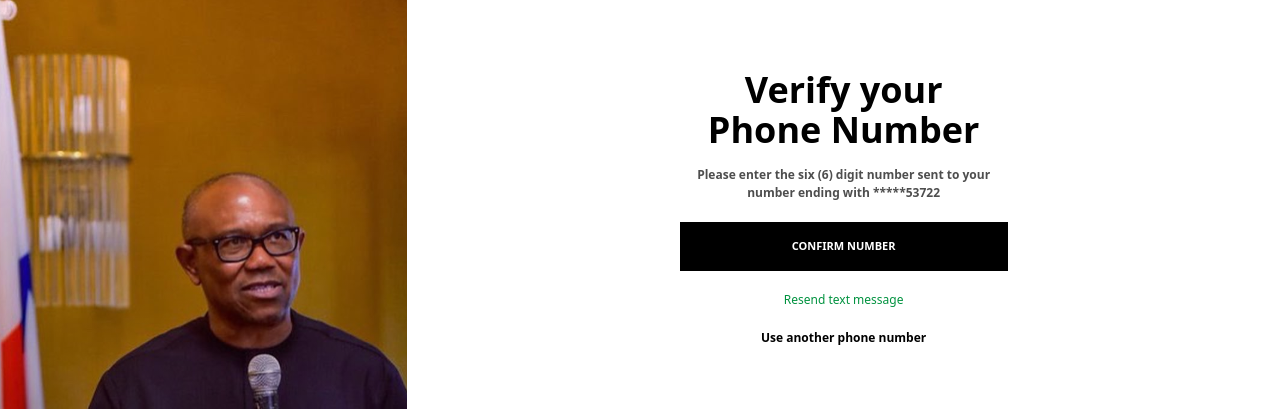
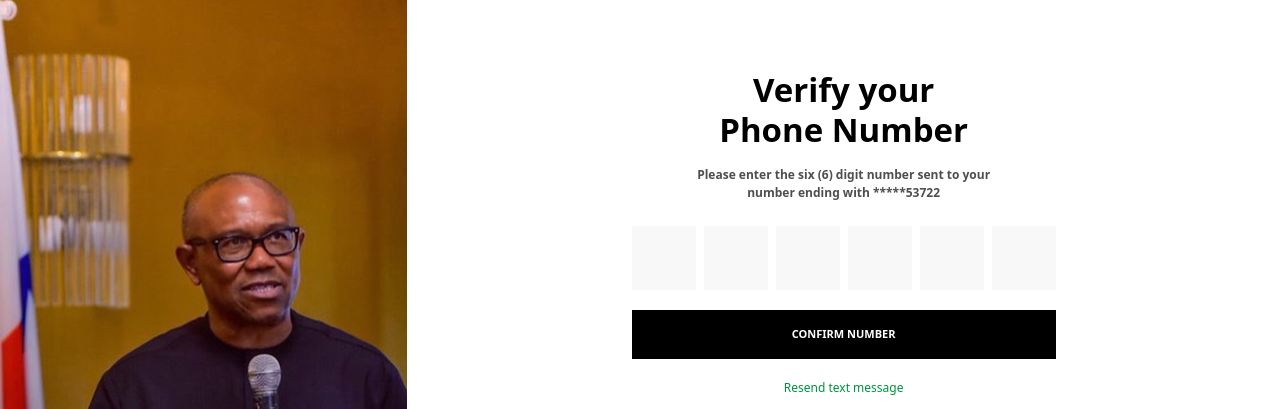
Before and after one commit to eddy-bob/peter-obi-supporter, a Vue app: page / in a window 1280 px wide. Both pictures are taken after a click on the button "BECOME A VOLUNTEER". Shown: the part 146-555 px from the top of the page. Built offline with nearby package versions, Linux system fonts and the light colour scheme; grey boxes are pictures that could not be loaded.

Commit message:
chore:completed the last modal

```diff
--- a/src/modals/wizard/verify-phone.vue
+++ b/src/modals/wizard/verify-phone.vue
@@ -4,7 +4,7 @@ const showVerify = inject<{ value: boolean }>("showVerify");
 const stepUp = inject<{ value: number }>("stepUp");
 // methods
 const verifyPhone = () => {
-  console.log(stepUp?.value)
+  console.log(stepUp?.value);
   stepUp!.value = 2;
 };
 </script>
@@ -25,23 +25,28 @@ const verifyPhone = () => {
       <div class="flex justify-center">
         <div>
           <div class="space-y-4">
-            <p class="font-extrabold leading-[40px] text-center text-[36px]">
+            <p class="font-extrabold leading-[40px] text-center text-[33px]">
               Verify your<br />
               Phone Number
             </p>
-            <p class="text-center font-extrabold text-[12px] textGrey">
+            <p class="text-center font-extrabold text-[12px] textGrey pb-6">
               Please enter the six (6) digit number sent to your<br />
               number ending with *****53722
             </p>
           </div>
           <div class="space-y-5">
-            <div class="flex">
-              <div class="flex"></div>
+            <div class="flex space-x-2">
+              <input type="text" class="w-[4rem] px-2 h-[4rem] bg-[#F8F8F8]" />
+              <input type="text" class="w-[4rem] px-2 h-[4rem] bg-[#F8F8F8]" />
+              <input type="text" class="w-[4rem] px-2 h-[4rem] bg-[#F8F8F8]" />
+              <input type="text" class="w-[4rem] px-2 h-[4rem] bg-[#F8F8F8]" />
+              <input type="text" class="w-[4rem] px-2 h-[4rem] bg-[#F8F8F8]" />
+              <input type="text" class="w-[4rem] px-2 h-[4rem] bg-[#F8F8F8]" />
             </div>
             <div class="space-y-5">
               <button
                 @click="verifyPhone"
-                class="bg-black flex px-28 py-4 space-x-2 text-[11px] font-extrabold text-white"
+                class="bg-black w-full  text-center py-4 space-x-2 text-[11px] font-extrabold text-white"
               >
                 CONFIRM NUMBER
               </button>
```
